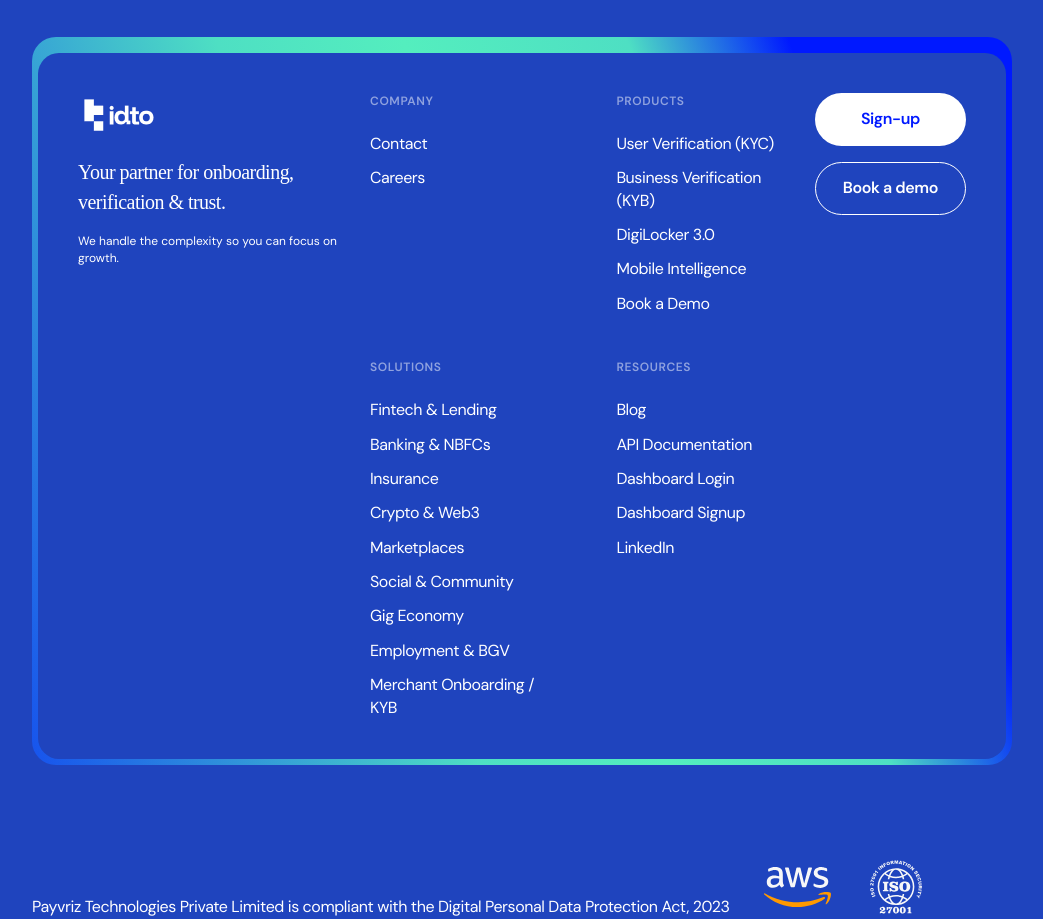
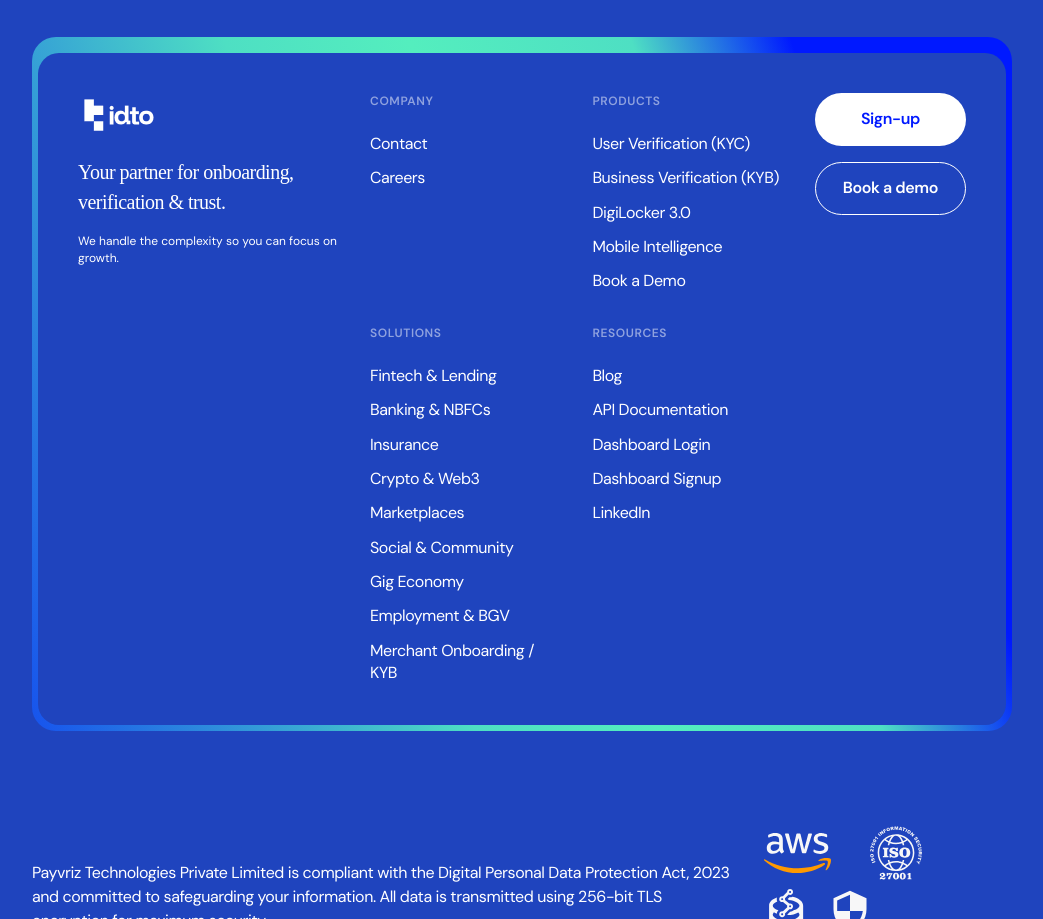
Before and after one commit to tojo04/idto-website, a React (Vite) app: page /contact_us in a window 1280 px wide. Shown: the part 988-1907 px from the top of the page, without its empty margins (118-1161 px from the left). Built offline with nearby package versions, Linux system fonts and the light colour scheme; no server answers; a web font is replaced by a local one.

Commit message:
minor fixes

```diff
--- a/src/components/LandingPage/FooterSection.tsx
+++ b/src/components/LandingPage/FooterSection.tsx
@@ -56,7 +56,7 @@ export default function FooterSection({ bookDemo }: FooterSectionProps) {
           }}
         >
           <div className="bg-blue-section rounded-[21px] px-5 lg:px-10 py-8 lg:py-10 overflow-hidden">
-            <div className="flex flex-col gap-8 lg:gap-8 lg:flex-row items-start">
+            <div className="grid gap-8 sm:grid-cols-[minmax(220px,260px)_minmax(0,1fr)] sm:items-start lg:flex lg:flex-row">
               {/* Logo & Tagline */}
               <div className="flex flex-col gap-5 w-full lg:w-[260px] shrink-0">
                 <img
@@ -80,7 +80,7 @@ export default function FooterSection({ bookDemo }: FooterSectionProps) {
               </div>
 
               {/* Links Columns */}
-              <div className="grid flex-1 min-w-0 grid-cols-1 gap-x-12 gap-y-8 sm:grid-cols-2 min-[1024px]:max-w-[660px] min-[1024px]:grid-cols-[minmax(150px,0.75fr)_minmax(260px,1fr)] min-[1024px]:gap-x-20 min-[1024px]:gap-y-11">
+              <div className="grid flex-1 min-w-0 grid-cols-1 gap-x-12 gap-y-8 sm:col-start-2 sm:row-span-2 sm:grid-cols-2 sm:gap-x-8 sm:gap-y-8 min-[1024px]:max-w-[660px] min-[1024px]:grid-cols-[minmax(150px,0.75fr)_minmax(260px,1fr)] min-[1024px]:gap-x-20 min-[1024px]:gap-y-11 lg:col-span-1">
                 {/* Company */}
                 <div className="flex flex-col gap-4 lg:gap-6 w-full lg:w-auto lg:min-w-[100px]">
                   <p className="text-xs font-semibold text-white/50 uppercase tracking-[0.6px]">
@@ -177,7 +177,7 @@ export default function FooterSection({ bookDemo }: FooterSectionProps) {
               </div>
 
               {/* CTA Buttons */}
-              <div className="flex flex-row lg:flex-col gap-[15px] lg:gap-4 shrink-0 lg:ml-auto">
+              <div className="flex flex-row gap-[15px] self-start sm:col-start-1 sm:row-start-2 sm:flex-col sm:justify-self-start lg:flex-col lg:gap-4 shrink-0 lg:ml-auto">
                 <Button
                   title="Sign-up"
                   href="https://dashboard.idto.ai/signup/"
```
